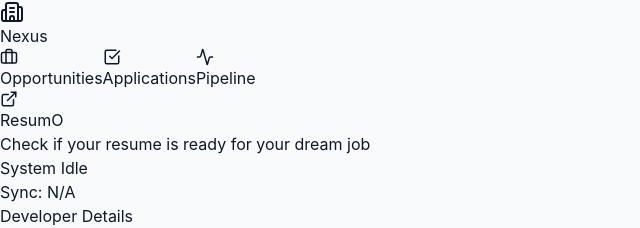
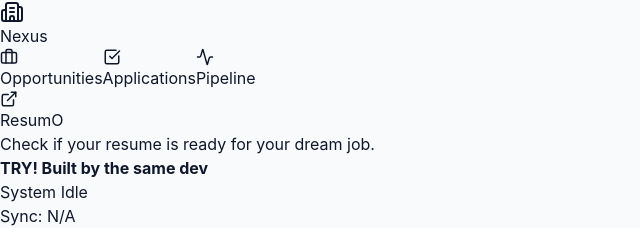
Before and after one commit to manan576/Job_Role_Finder, a React app in the folder frontend/: page / in a window 1280 px wide. Shown: the top 228 px of the page, without its empty margins (0-640 px from the left). Built offline with nearby package versions, Linux system fonts and the light colour scheme; no server answers; the database is empty; the HTML template or start-up script is replaced by a standard one.

Commit message:
style: add developer callout to ResumO card text

```diff
--- a/frontend/src/App.jsx
+++ b/frontend/src/App.jsx
@@ -203,9 +203,9 @@
                 <span className="group-hover:text-red-500 transition-colors duration-300">O</span>
               </span>
             </div>
-            <div className="relative z-10 h-0 group-hover:h-8 transition-all duration-500 opacity-0 group-hover:opacity-100 overflow-hidden mt-0 group-hover:mt-2">
+            <div className="relative z-10 h-0 group-hover:h-10 transition-all duration-500 opacity-0 group-hover:opacity-100 overflow-hidden mt-0 group-hover:mt-2">
               <span className="text-[10px] text-slate-300 leading-tight block">
-                Check if your resume is ready for your dream job
+                Check if your resume is ready for your dream job. <br/><strong className="text-white">TRY! Built by the same dev</strong>
               </span>
             </div>
           </a>
```
